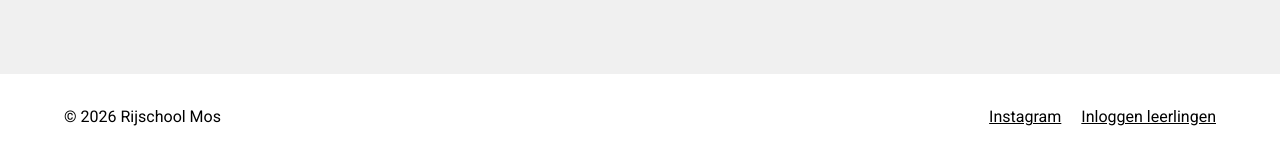
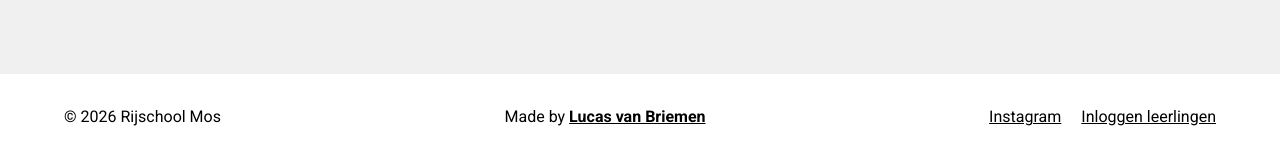
Before and after one commit to lukaas-007/home.rijschool-mos.nl, a PHP site: page / in a window 1280 px wide. Shown: the part 3084-3244 px from the top of the page. Run offline with PHP 8.4, Linux system fonts and the light colour scheme.

Commit message:
Add links to footer credit.

```diff
--- a/css/index.css
+++ b/css/index.css
@@ -303,6 +303,11 @@ h2 {
     color: var(--text);
 }
 
+.footer-credit a {
+    color: var(--text);
+    font-weight: bolder;
+}
+
 @media screen and (max-width: 900px) {
 
     .hero,
--- a/index.php
+++ b/index.php
@@ -10,6 +10,11 @@ $contact = [
 ];
 
 $instructorName = 'Alvindo';
+
+$madeBy = [
+    'name' => 'Lucas van Briemen',
+    'url' => 'https://ltvb.nl',
+];
 
 $packages = [
     [
--- a/view/index.view.php
+++ b/view/index.view.php
@@ -176,6 +176,14 @@
 
     <footer class="footer">
         <div>&copy; <?= date('Y') ?> Rijschool Mos</div>
+        <div class="footer-credit">
+            Made by
+            <?php if ($madeBy['url']) { ?>
+                <a href="<?= $madeBy['url'] ?>" target="_blank" rel="noopener"><?= $madeBy['name'] ?></a>
+            <?php } else { ?>
+                <?= $madeBy['name'] ?>
+            <?php } ?>
+        </div>
         <div class="footer-links">
             <a href="<?= $contact['instagram'] ?>" target="_blank" rel="noopener">Instagram</a>
             <a href="https://login.rijschool-mos.nl">Inloggen leerlingen</a>
```
